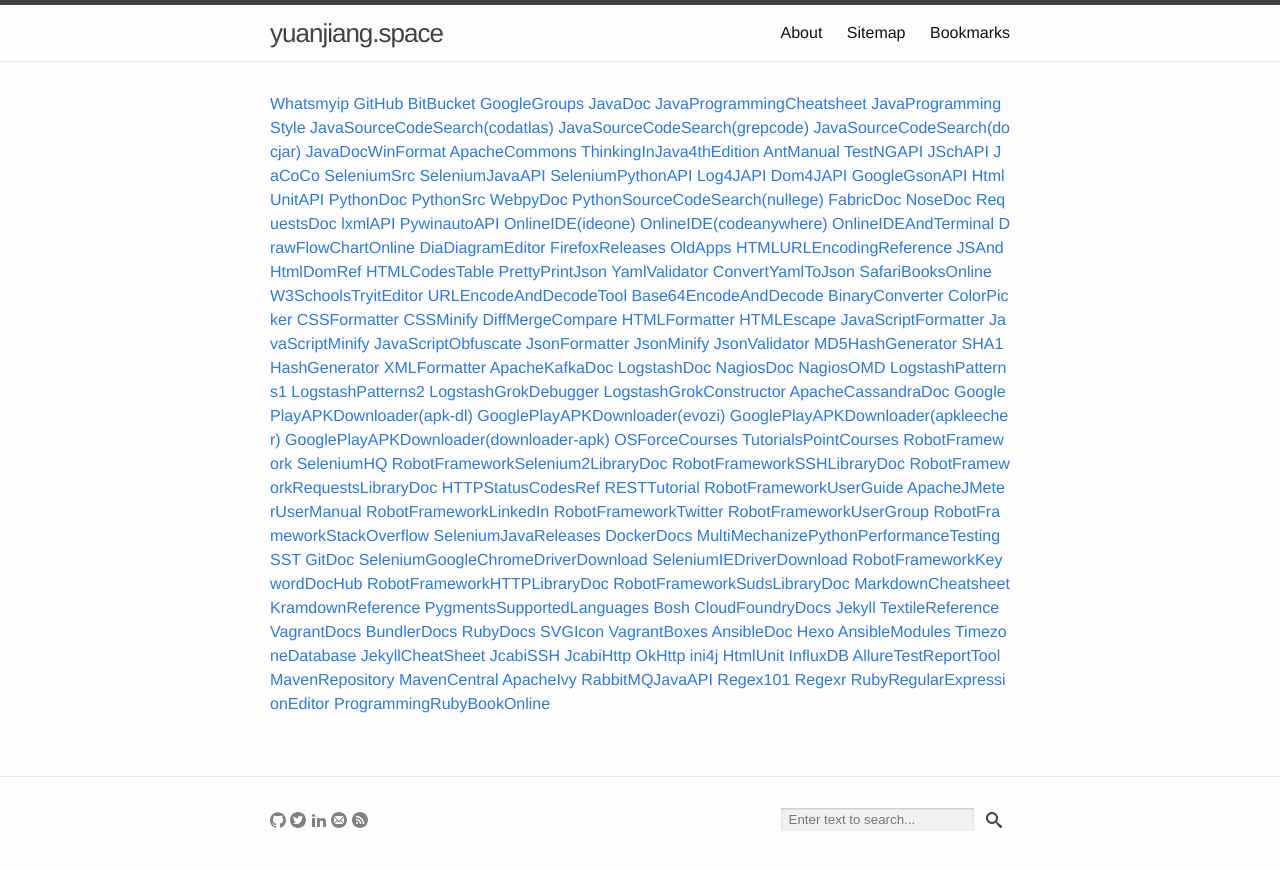
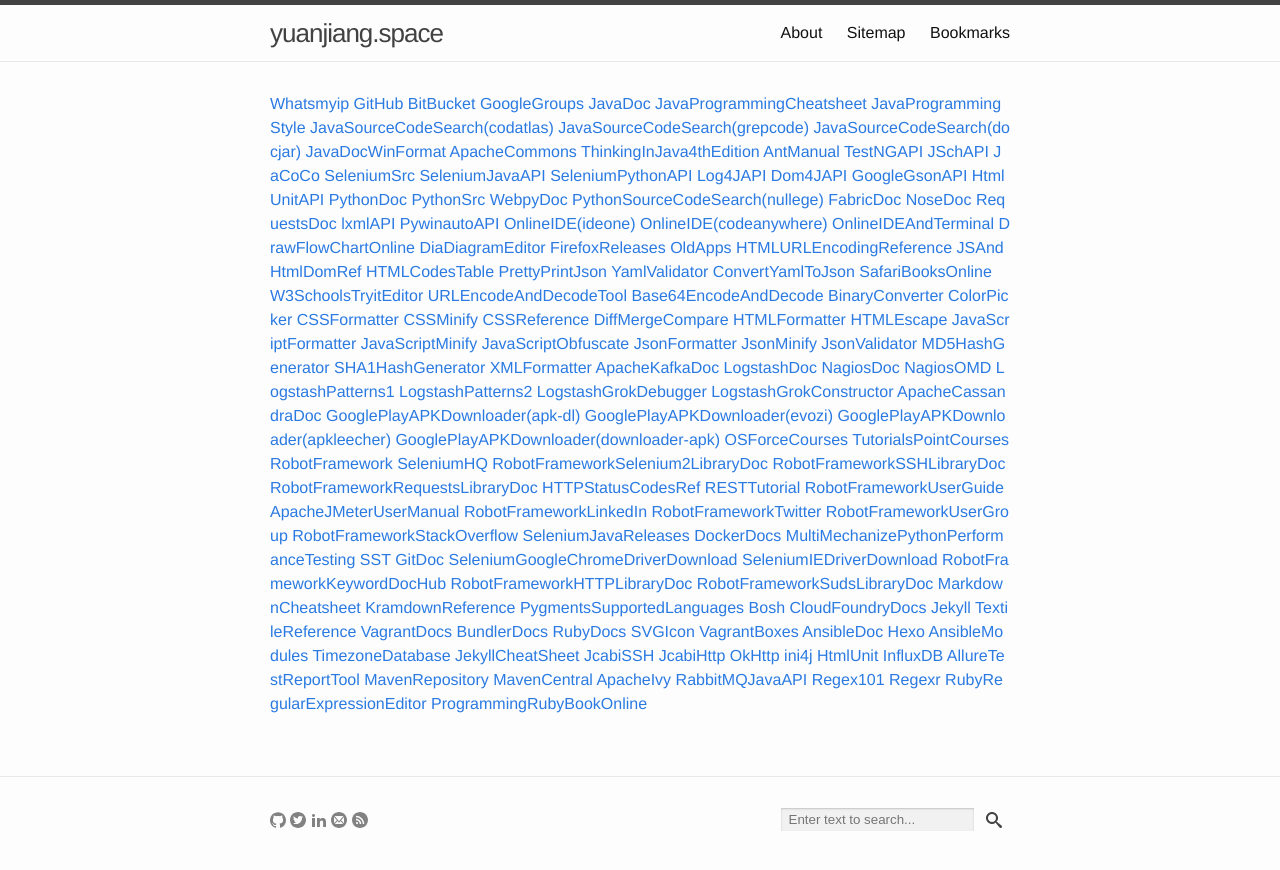
Before and after one commit to yuan-jiang/yuan-jiang.github.io, a Jekyll site: the page built from bookmarks.md, in a window 1280 px wide. Shown: the top 870 px of the page. Built offline with Jekyll 4.4.1, drawn with Linux system fonts in a browser that asks for light colours.

Commit message:
Update bookmarks.yml

```diff
--- a/_data/bookmarks.yml
+++ b/_data/bookmarks.yml
@@ -106,6 +106,8 @@
   link: http://www.cleancss.com/css-beautify/
 - description: CSSMinify
   link: http://www.cleancss.com/css-minify/
+- description: CSSReference
+  link: http://www.w3schools.com/cssref/
 - description: DiffMergeCompare
   link: http://www.cleancss.com/diff-compare-merge/
 - description: HTMLFormatter
```
